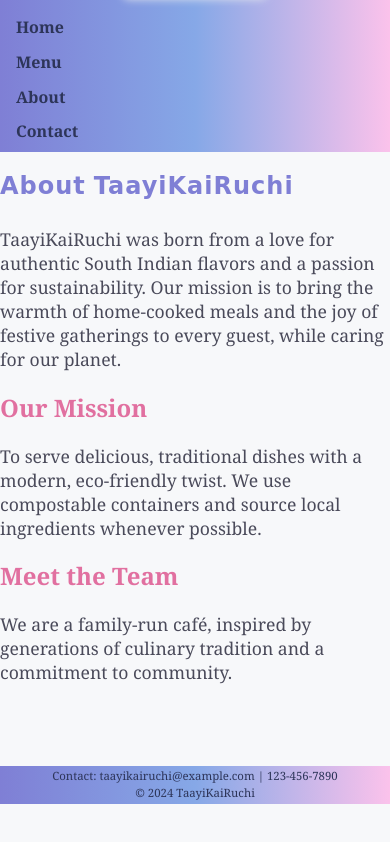
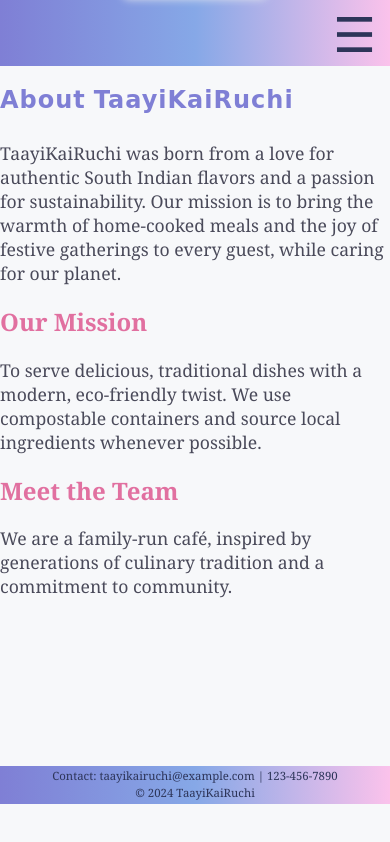
Before and after one commit to ManjuKB182/TaayiKaiRuchi, a plain HTML site: page about.html in a window 390 px wide. Shown: the part 40-882 px from the top of the page. Drawn offline with Linux system fonts and the light colour scheme.

Commit message:
Align title and menu button in same line on all internal pages; add mobile menu button to about, menu, contact

```diff
--- a/about.html
+++ b/about.html
@@ -10,7 +10,10 @@
   <header>
     <nav>
       <a href="index.html" class="logo gold-title">ತಾಯಿಕೈರುಚಿ</a>
-      <ul>
+      <button class="menu-toggle" aria-label="Open menu" aria-expanded="false" aria-controls="nav-list">
+        <span class="menu-icon">&#9776;</span>
+      </button>
+      <ul id="nav-list">
         <li><a href="index.html">Home</a></li>
         <li><a href="menu.html">Menu</a></li>
         <li><a href="about.html">About</a></li>
```
Also changed, not shown: contact.html (+4 -1 lines), menu.html (+4 -1 lines).
